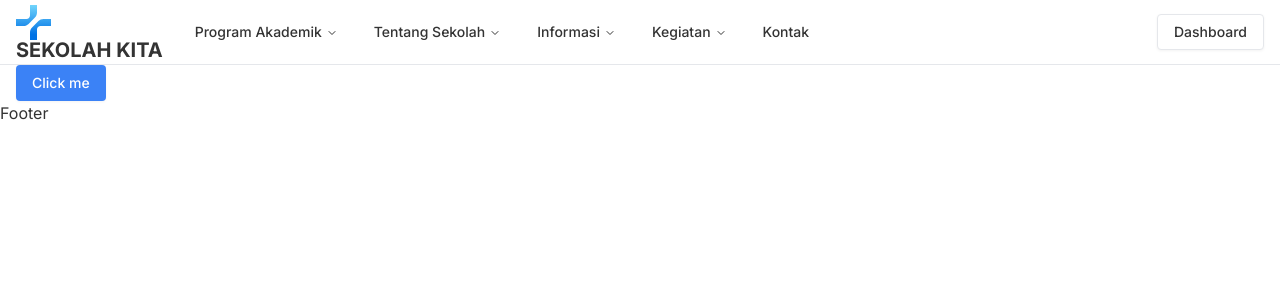
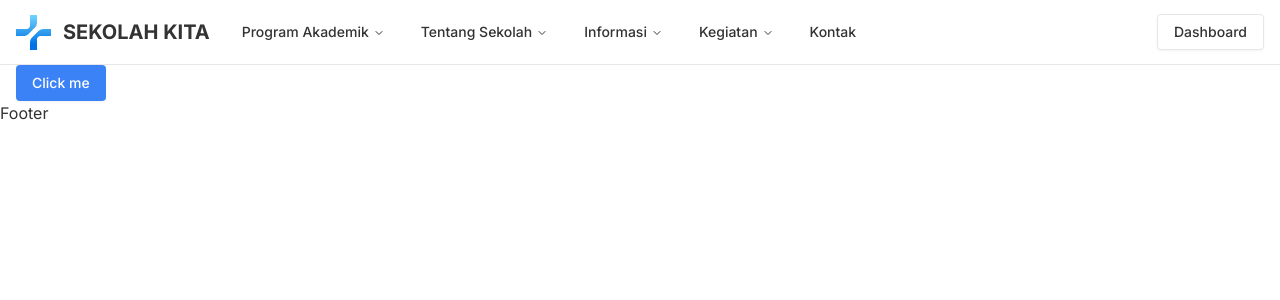
Before and after one commit to fitronansori/next-sekolahkita, a Next.js app: page / in a window 1280 px wide. Shown: the top 300 px of the page. Built offline with nearby package versions, Linux system fonts and the light colour scheme.

Commit message:
refactor: simplify header background styles for improved clarity

```diff
--- a/src/components/layouts/root/Header/index.tsx
+++ b/src/components/layouts/root/Header/index.tsx
@@ -9,10 +9,10 @@ const Header = () => {
   const login = true;
 
   return (
-    <header className="bg-background/95 supports-[backdrop-filter]:bg-background/60 sticky top-0 z-50 w-full border-b backdrop-blur">
+    <header className="bg-background sticky top-0 z-50 w-full border-b">
       <div className="container flex h-16 items-center justify-between">
         <div className="flex items-center gap-4">
-          <Logo className="hidden lg:block" />
+          <Logo className="hidden lg:flex" />
 
           <Logo className="lg:hidden" show_text={false} />
 
```
